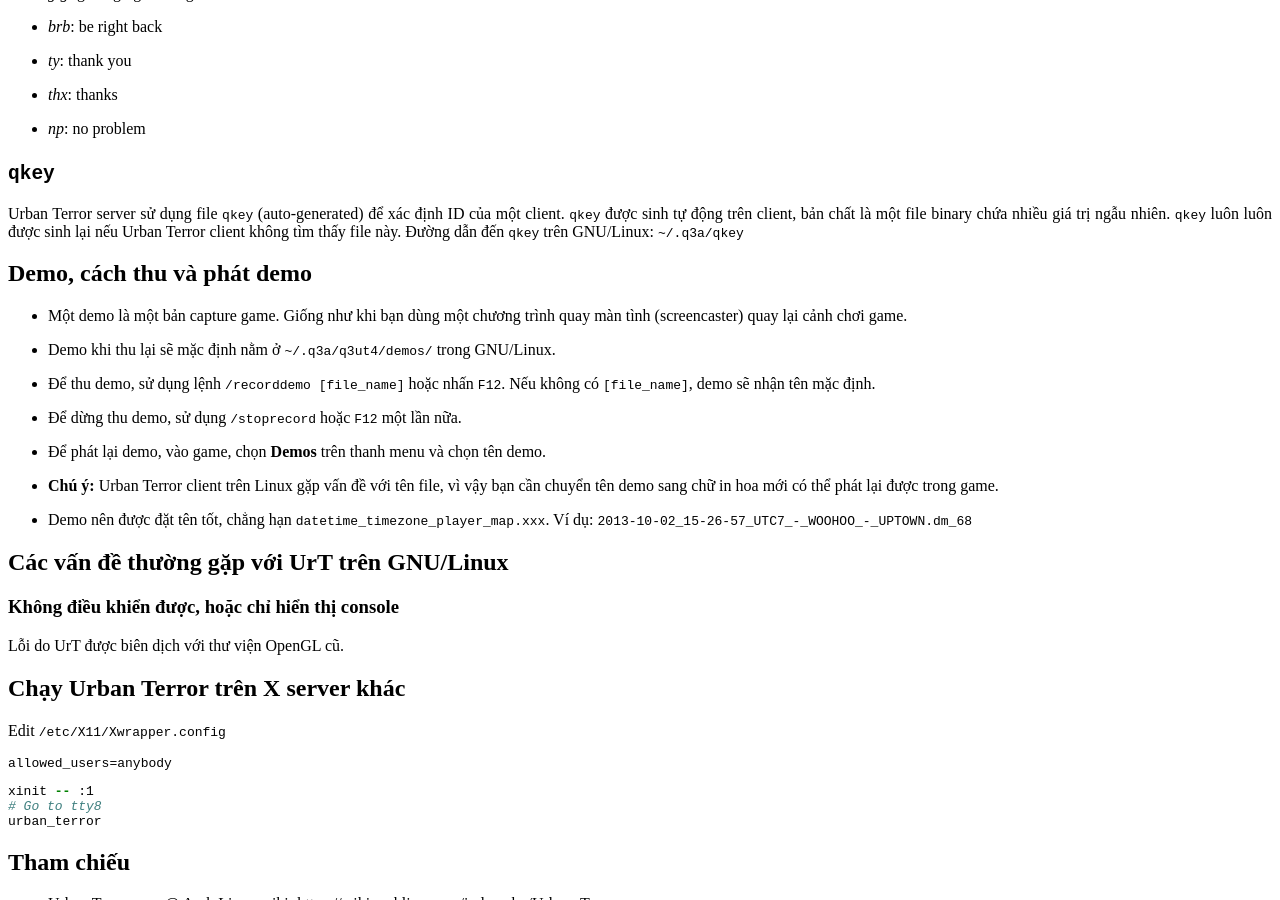
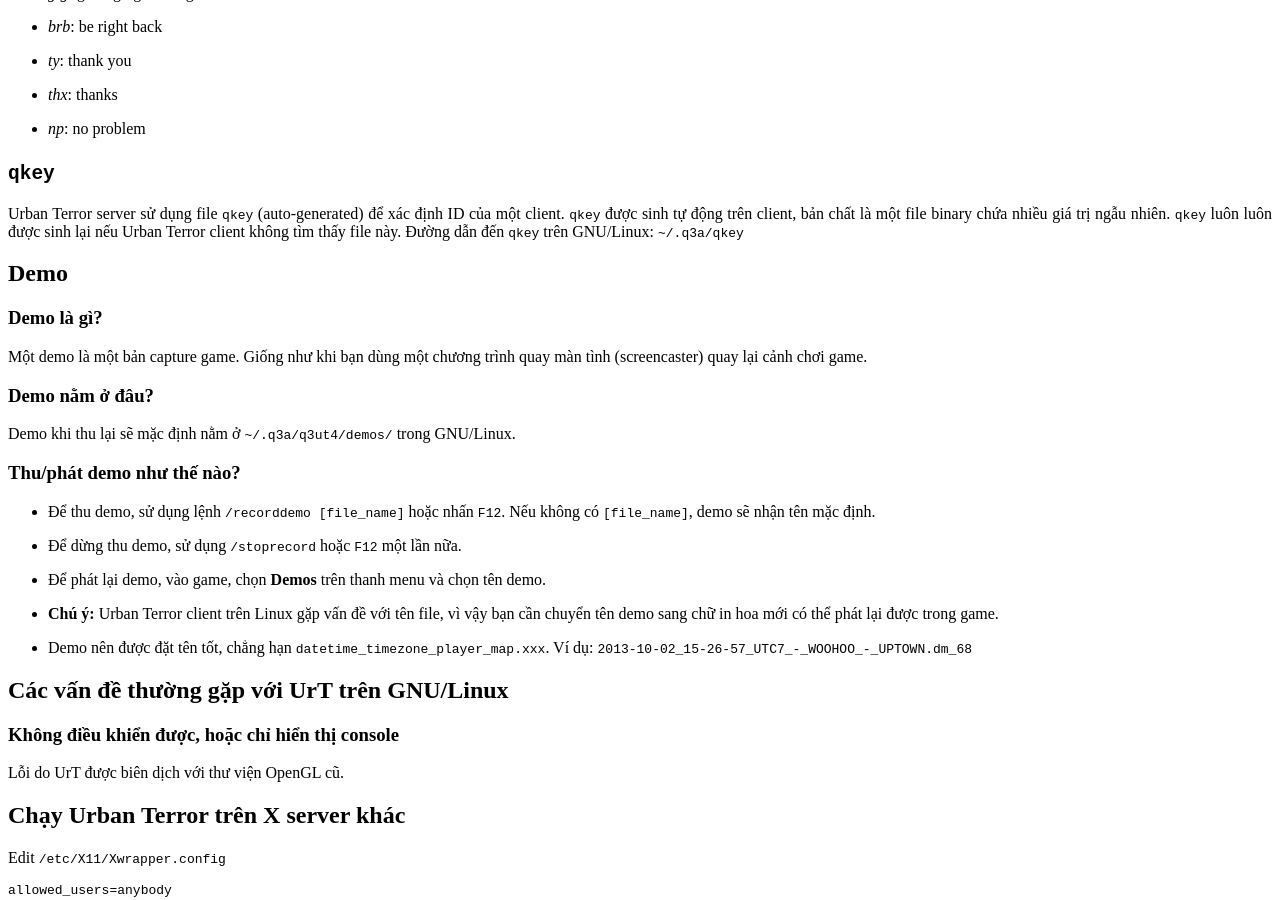
Before and after one commit to cmpitg/cmpitg.github.com, a Jekyll site: the page built from guides-vi/urt.md, in a window 1280 px wide and 900 px high, scrolled down 585 px. Built offline with Jekyll 4.4.1, drawn with Linux system fonts in a browser that asks for light colours; Markdown is read by kramdown in place of the engine named in the settings; comment, search, counter and statistics services are not loaded.

Commit message:
Beautify demo guide

```diff
--- a/guides-vi/urt.md
+++ b/guides-vi/urt.md
@@ -44,13 +44,19 @@
 sinh lại nếu Urban Terror client không tìm thấy file này.  Đường dẫn
 đến `qkey` trên GNU/Linux: `~/.q3a/qkey`
 
-## Demo, cách thu và phát demo
+## Demo
 
-* Một demo là một bản capture game.  Giống như khi bạn dùng một chương
-  trình quay màn tình (screencaster) quay lại cảnh chơi game.
+### Demo là gì?
 
-* Demo khi thu lại sẽ mặc định nằm ở `~/.q3a/q3ut4/demos/` trong
-  GNU/Linux.
+Một demo là một bản capture game.  Giống như khi bạn dùng một chương
+trình quay màn tình (screencaster) quay lại cảnh chơi game.
+
+### Demo nằm ở đâu?
+
+Demo khi thu lại sẽ mặc định nằm ở `~/.q3a/q3ut4/demos/` trong
+GNU/Linux.
+
+### Thu/phát demo như thế nào?
 
 * Để thu demo, sử dụng lệnh `/recorddemo [file_name]` hoặc nhấn `F12`.
   Nếu không có `[file_name]`, demo sẽ nhận tên mặc định.
```
